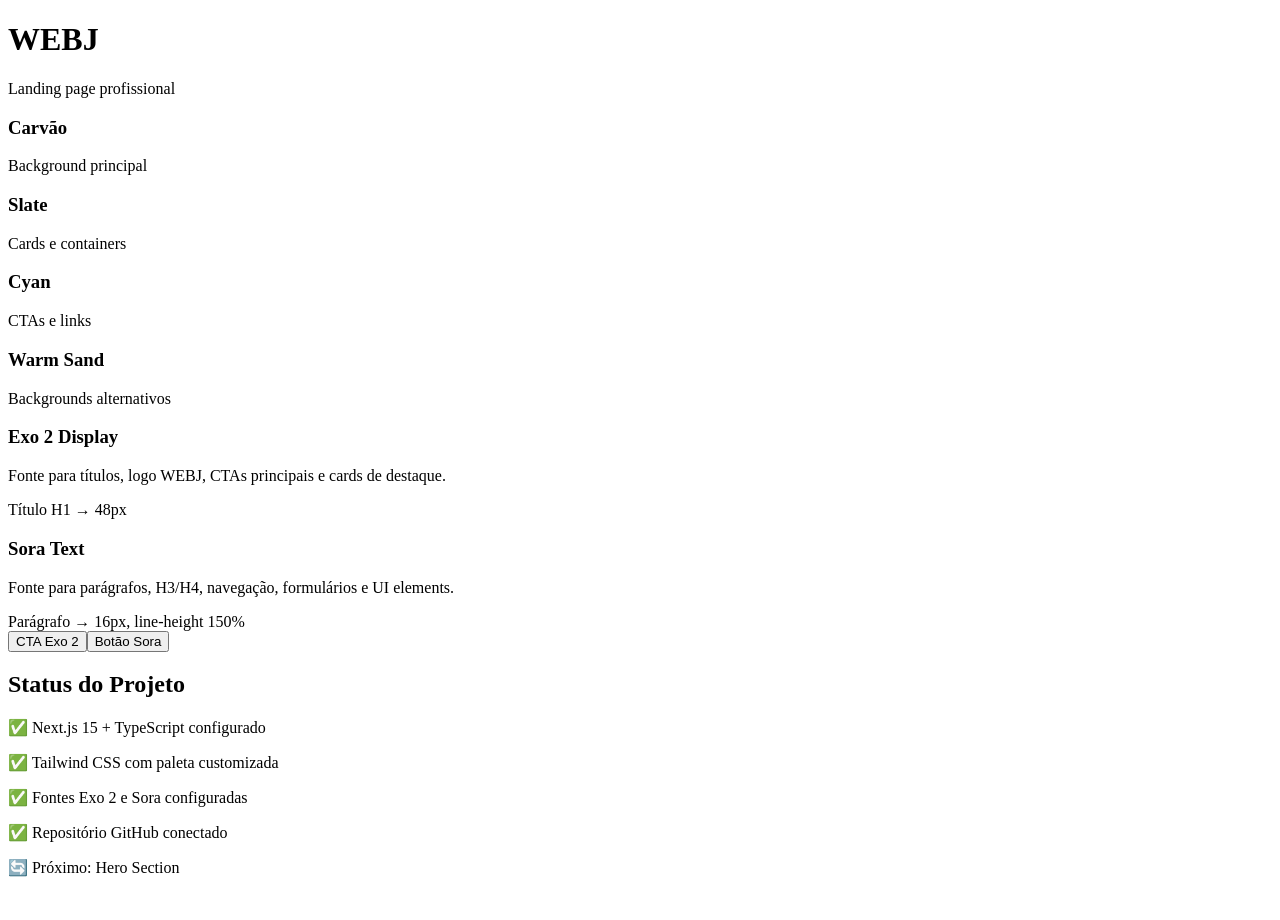
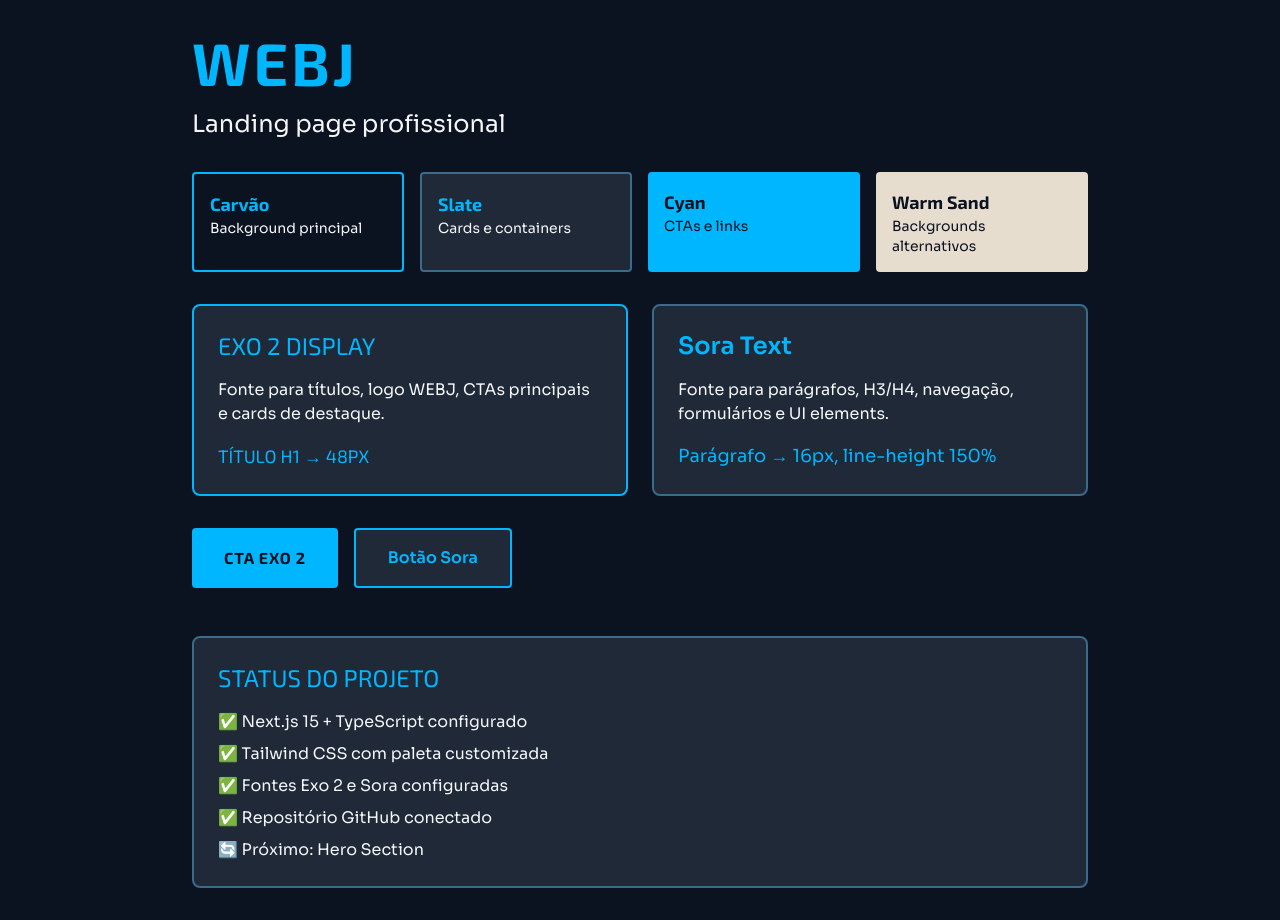
Before and after one commit to jonataswm01/webj-landing, a Next.js app: page / in a window 1280 px wide. Before the commit the page ends 893 px from the top, so only its background shows below. Built offline with nearby package versions, Linux system fonts and the light colour scheme.

Commit message:
fix: restore layout.tsx with proper React component export

```diff
--- /dev/null
+++ b/src/app/layout.tsx
@@ -0,0 +1,36 @@
+import type { Metadata } from "next";
+import { Exo_2, Sora } from "next/font/google";
+import "./globals.css";
+
+const exo2 = Exo_2({
+  variable: "--font-exo2",
+  subsets: ["latin"],
+  weight: ["400", "500", "600", "700", "800"],
+});
+
+const sora = Sora({
+  variable: "--font-sora",
+  subsets: ["latin"],
+  weight: ["300", "400", "500", "600", "700"],
+});
+
+export const metadata: Metadata = {
+  title: "WEBJ - Landing Page Profissional",
+  description: "Landing page profissional WEBJ - Next.js 15 + TypeScript + Tailwind",
+};
+
+export default function RootLayout({
+  children,
+}: Readonly<{
+  children: React.ReactNode;
+}>) {
+  return (
+    <html lang="pt-BR">
+      <body
+        className={`${exo2.variable} ${sora.variable} antialiased`}
+      >
+        {children}
+      </body>
+    </html>
+  );
+}
```
